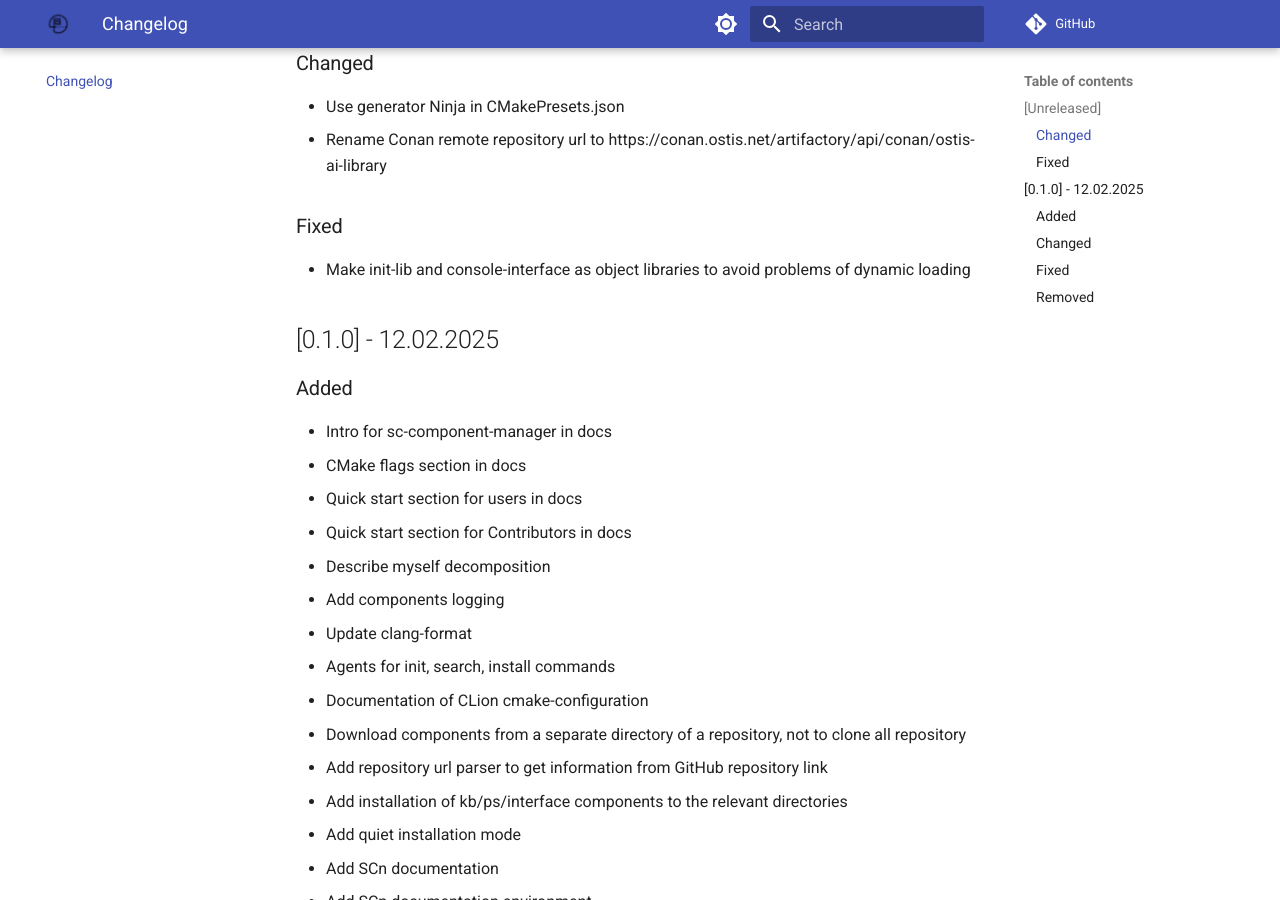
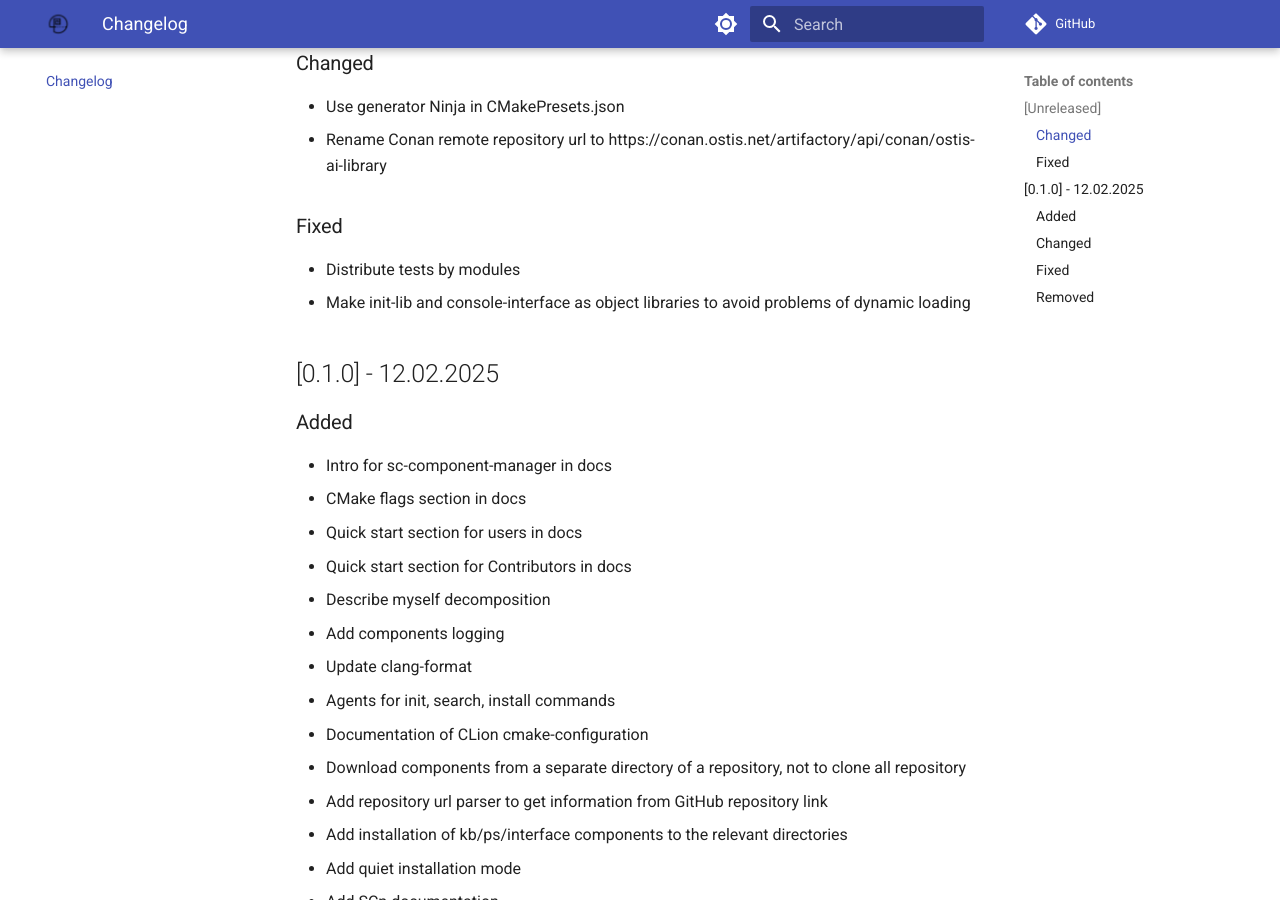
Before and after one commit to ostis-ai/sc-component-manager, an MkDocs documentation site: the page built from docs/changelog.md, in a window 1280 px wide and 900 px high, scrolled down 338 px. Built offline with MkDocs 1.6.1 and Material for MkDocs 9.7.7, drawn with Linux system fonts in a browser that asks for light colours; comment, search, counter and statistics services are not loaded.

Commit message:
[docs] Apply changes

```diff
--- a/docs/changelog.md
+++ b/docs/changelog.md
@@ -14,6 +14,7 @@ and this project adheres to [Semantic Versioning](https://semver.org/spec/v2.0.0
 
 ### Fixed
 
+- Distribute tests by modules
 - Make init-lib and console-interface as object libraries to avoid problems of dynamic loading
 
 ## [0.1.0] - 12.02.2025
```
